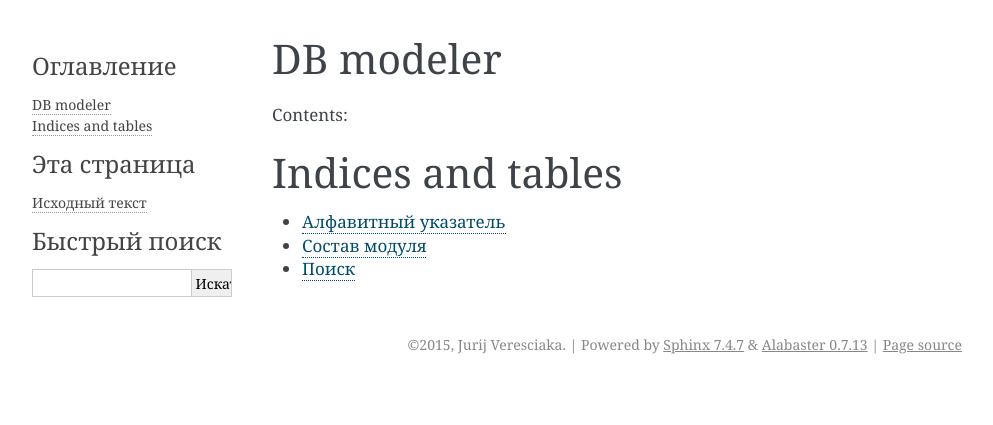
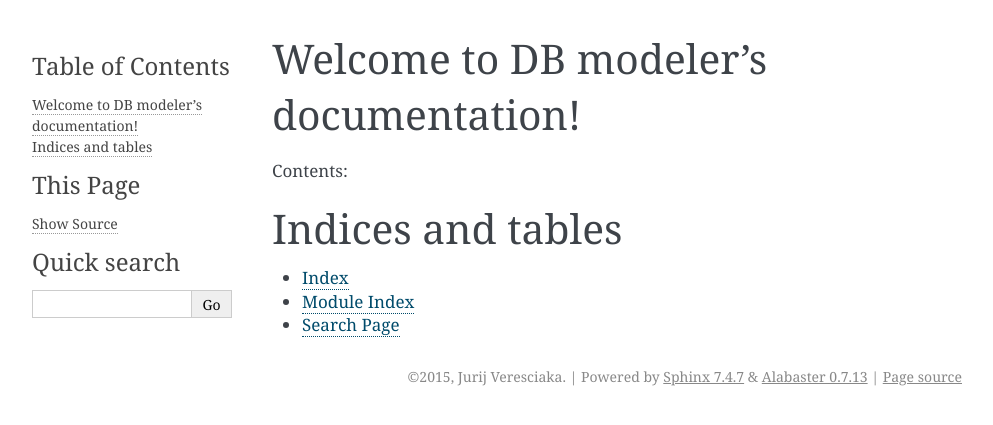
Before and after one commit to jurijveresciaka/dbmodeler, a Sphinx documentation site: the page built from docs/source/index.rst, in a window 1280 px wide. Shown: the top 425 px of the page, without its empty margins (148-1141 px from the left). Built offline with Sphinx 7.4.7, drawn with Linux system fonts in a browser that asks for light colours; some of the changed lines change nothing that is shown.

Commit message:
Another try

```diff
--- a/docs/source/conf.py
+++ b/docs/source/conf.py
@@ -1,8 +1,7 @@
-#!/usr/bin/env python3
 # -*- coding: utf-8 -*-
 #
-# dbmodeler documentation build configuration file, created by
-# sphinx-quickstart on Sat Apr 11 18:29:02 2015.
+# DB modeler documentation build configuration file, created by
+# sphinx-quickstart on Sat Apr 11 19:52:07 2015.
 #
 # This file is execfile()d with the current directory set to its
 # containing dir.
@@ -49,9 +48,9 @@ source_suffix = '.rst'
 master_doc = 'index'
 
 # General information about the project.
-project = 'dbmodeler'
-copyright = '2015, Jurij Veresciaka'
-author = 'Jurij Veresciaka'
+project = u'DB modeler'
+copyright = u'2015, Jurij Veresciaka'
+author = u'Jurij Veresciaka'
 
 # The version info for the project you're documenting, acts as replacement for
 # |version| and |release|, also used in various other places throughout the
@@ -67,7 +66,7 @@ release = '0.0.1'
 #
 # This is also used if you do content translation via gettext catalogs.
 # Usually you set "language" from the command line for these cases.
-language = 'ru'
+language = None
 
 # There are two options for replacing |today|: either, you set today to some
 # non-false value, then it is used:
@@ -190,8 +189,8 @@ html_static_path = ['nstatic']
 
 # Language to be used for generating the HTML full-text search index.
 # Sphinx supports the following languages:
-#   'da', 'de', 'en', 'es', 'fi', 'fr', 'h', 'it', 'ja'
-#   'nl', 'no', 'pt', 'ro', 'r', 'sv', 'tr'
+#   'da', 'de', 'en', 'es', 'fi', 'fr', 'hu', 'it', 'ja'
+#   'nl', 'no', 'pt', 'ro', 'ru', 'sv', 'tr'
 #html_search_language = 'en'
 
 # A dictionary with options for the search language support, empty by default.
@@ -203,7 +202,7 @@ html_static_path = ['nstatic']
 #html_search_scorer = 'scorer.js'
 
 # Output file base name for HTML help builder.
-htmlhelp_basename = 'dbmodelerdoc'
+htmlhelp_basename = 'DBmodelerdoc'
 
 # -- Options for LaTeX output ---------------------------------------------
 
@@ -225,8 +224,8 @@ latex_elements = {
 # (source start file, target name, title,
 #  author, documentclass [howto, manual, or own class]).
 latex_documents = [
-  (master_doc, 'dbmodeler.tex', 'dbmodeler Documentation',
-   'Jurij Veresciaka', 'manual'),
+  (master_doc, 'DBmodeler.tex', u'DB modeler Documentation',
+   u'Jurij Veresciaka', 'manual'),
 ]
 
 # The name of an image file (relative to this directory) to place at the top of
@@ -255,7 +254,7 @@ latex_documents = [
 # One entry per manual page. List of tuples
 # (source start file, name, description, authors, manual section).
 man_pages = [
-    (master_doc, 'dbmodeler', 'dbmodeler Documentation',
+    (master_doc, 'dbmodeler', u'DB modeler Documentation',
      [author], 1)
 ]
 
@@ -269,8 +268,8 @@ man_pages = [
 # (source start file, target name, title, author,
 #  dir menu entry, description, category)
 texinfo_documents = [
-  (master_doc, 'dbmodeler', 'dbmodeler Documentation',
-   author, 'dbmodeler', 'One line description of project.',
+  (master_doc, 'DBmodeler', u'DB modeler Documentation',
+   author, 'DBmodeler', 'One line description of project.',
    'Miscellaneous'),
 ]
 
--- a/docs/source/index.rst
+++ b/docs/source/index.rst
@@ -1,5 +1,10 @@
-DB modeler
-==========
+.. DB modeler documentation master file, created by
+   sphinx-quickstart on Sat Apr 11 19:52:07 2015.
+   You can adapt this file completely to your liking, but it should at least
+   contain the root `toctree` directive.
+
+Welcome to DB modeler's documentation!
+======================================
 
 Contents:
 
```
Also changed, not shown: 2 other files.
